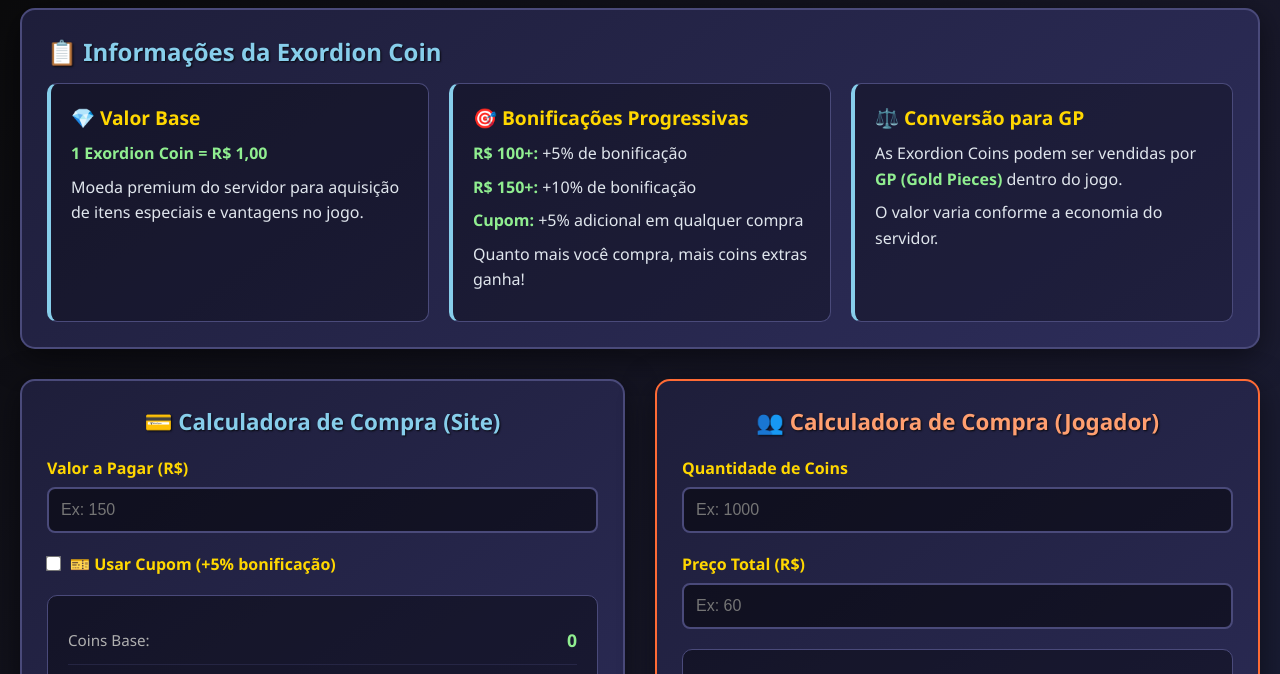
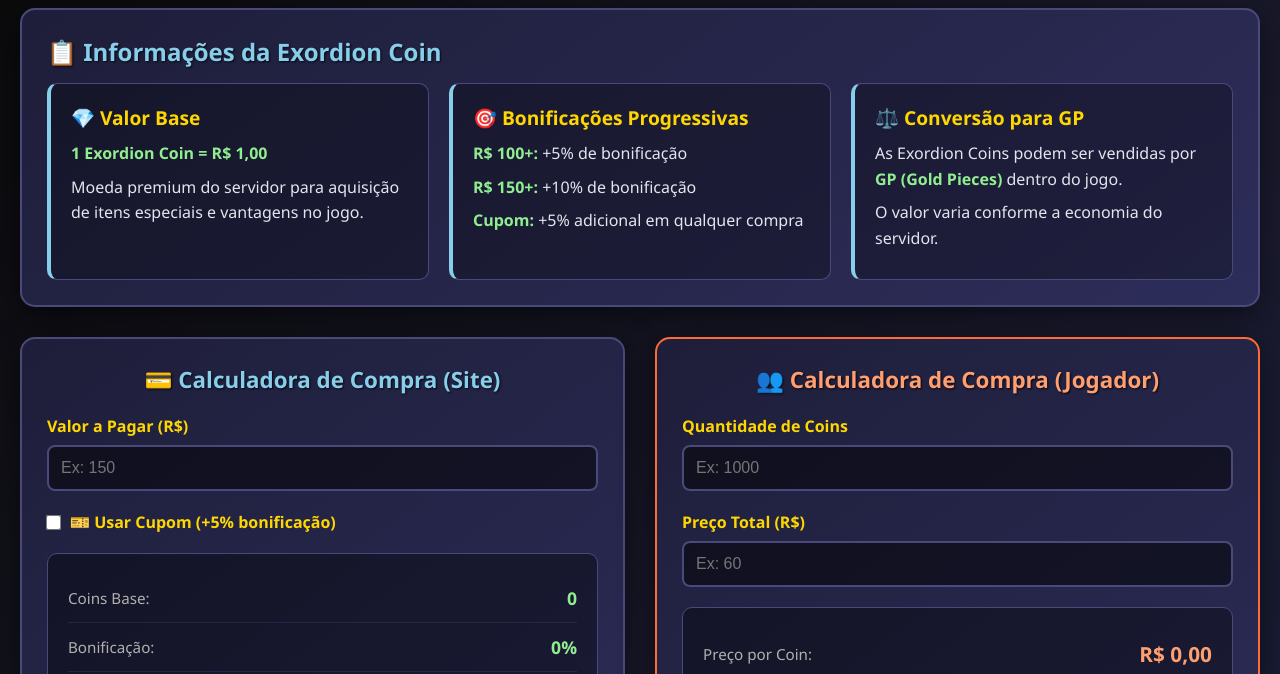
Before and after one commit to TSB89/calculadora-coin-exordion, a plain HTML site: page index.html in a window 1280 px wide. Shown: the part 97-771 px from the top of the page. Drawn offline with Linux system fonts and the light colour scheme.

Commit message:
Update index.html

```diff
--- a/index.html
+++ b/index.html
@@ -24,7 +24,6 @@
                     <p><span class="highlight">R$ 100+:</span> +5% de bonificação</p>
                     <p><span class="highlight">R$ 150+:</span> +10% de bonificação</p>
                     <p><span class="highlight">Cupom:</span> +5% adicional em qualquer compra</p>
-                    <p>Quanto mais você compra, mais coins extras ganha!</p>
                 </div>
 
                 <div class="info-card">
```
